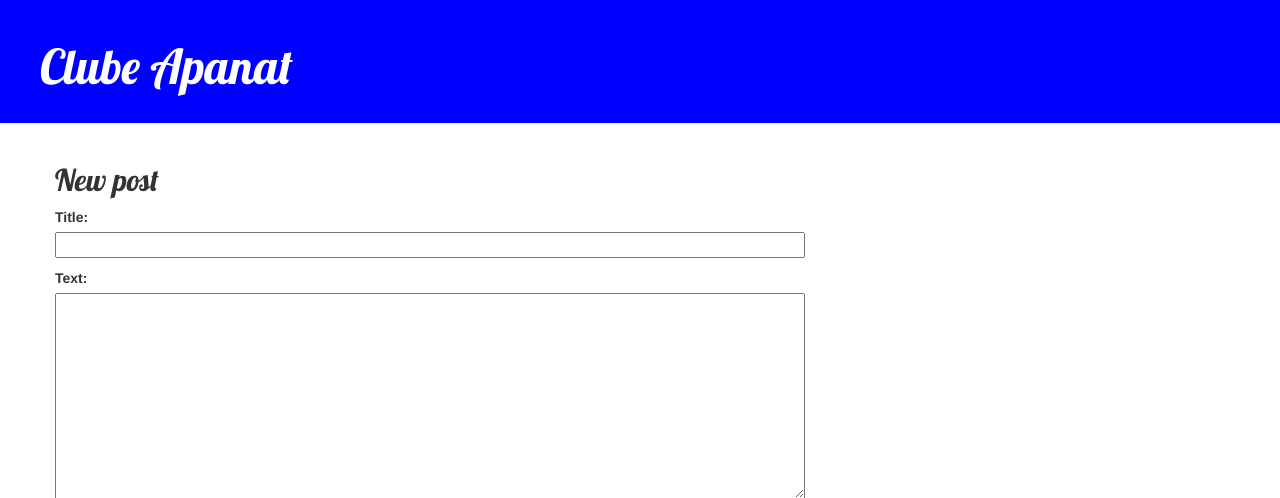
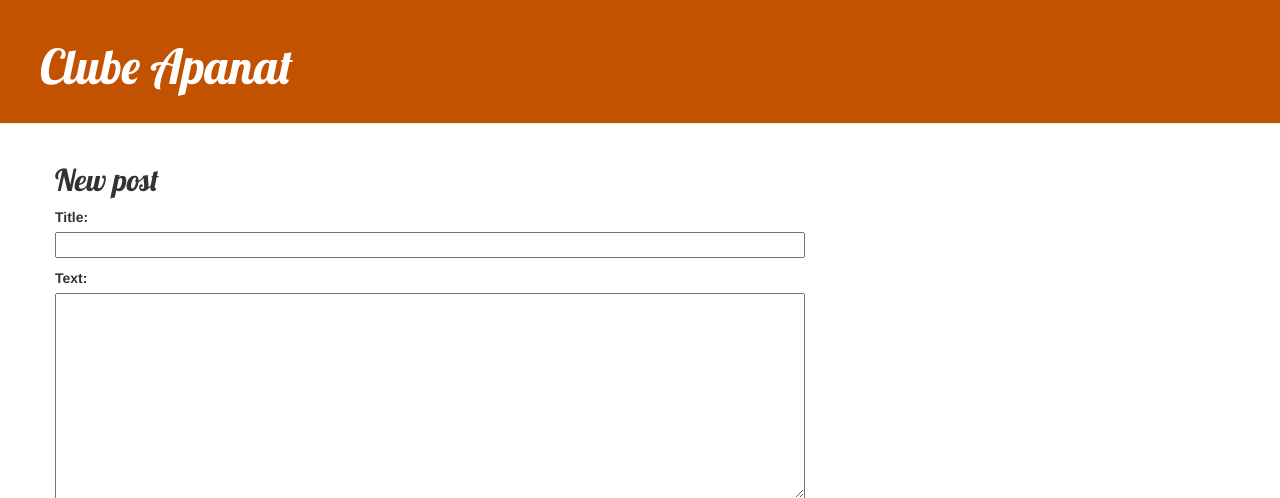
Before and after one commit to PyGodoy/djangogirls, a Django app: page /post/new/ in a window 1280 px wide. Shown: the top 498 px of the page. Run offline with Django 3.2, Linux system fonts and the light colour scheme; some libraries are stand-ins or nearby versions.

Commit message:
finalização do trabalho

```diff
--- a/blog/static/css/blog.css
+++ b/blog/static/css/blog.css
@@ -1,5 +1,5 @@
 .page-header {
-    background-color: blue;
+    background-color: #C25100;
     margin-top: 0;
     padding: 20px 20px 20px 40px;
 }
```
